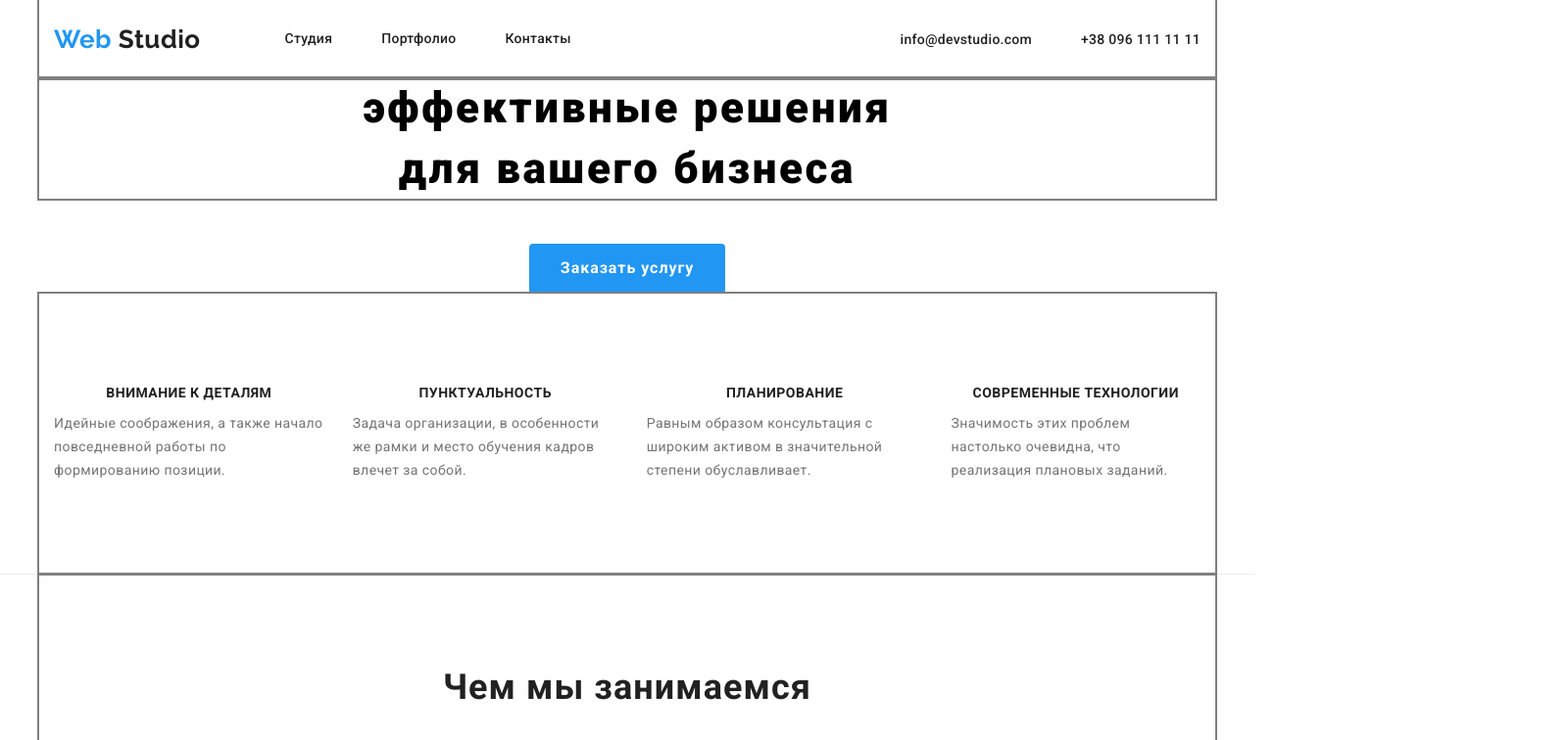
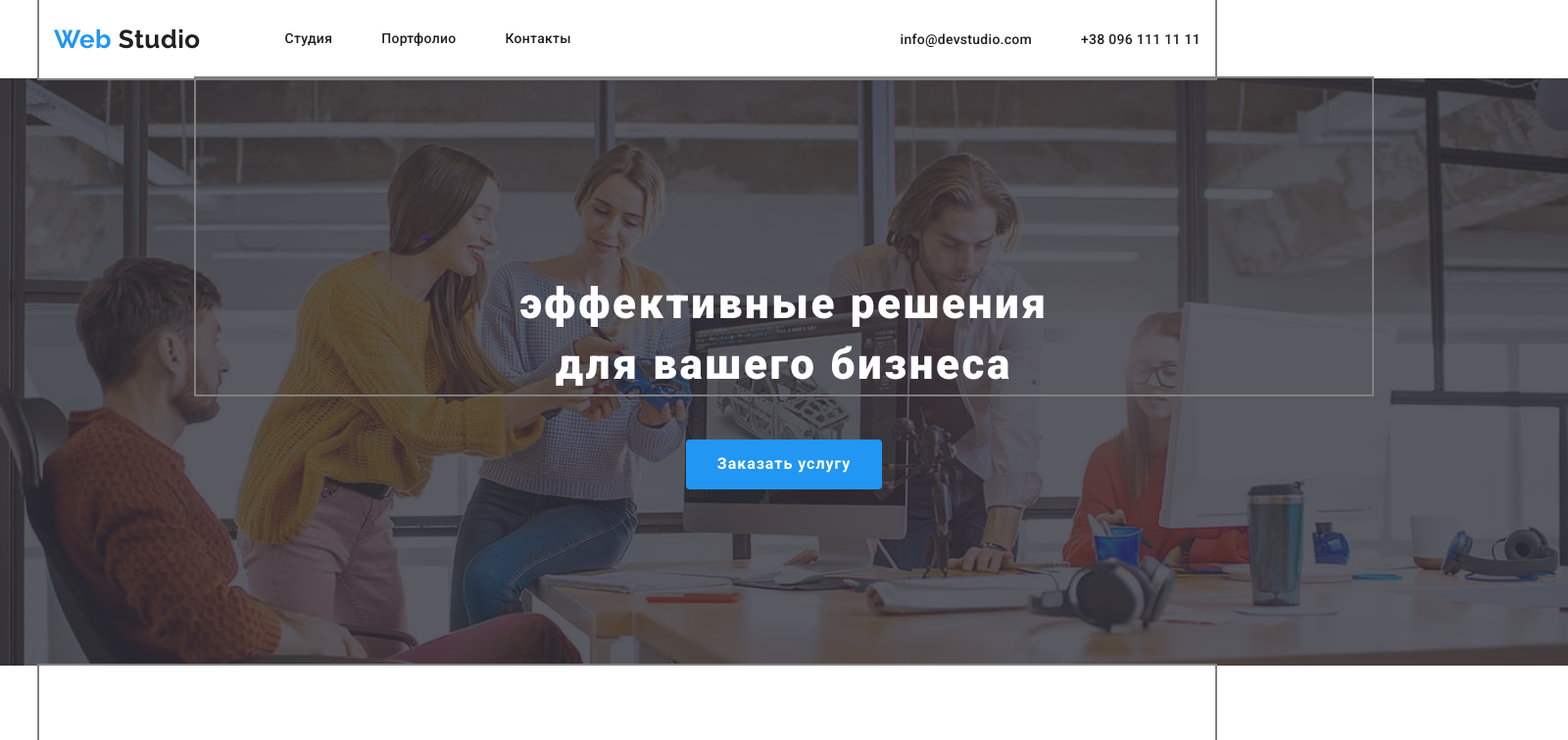
Before and after one commit to AlbertVoieikov/goit-markup-hw-04, a plain HTML site: page index.html in a window 1280 px wide. Shown: the top 756 px of the page at 98% size, 1600 px wide, since content can reach past the window. Drawn offline with nearby package versions, Linux system fonts and the light colour scheme.

Commit message:
hero overlay

```diff
--- a/css/style.css
+++ b/css/style.css
@@ -62,8 +62,6 @@ img {
   display: flex;
   align-items: center;
 }
-
-/* main nav */
 
 .main-nav {
   display: flex;
@@ -139,16 +137,35 @@ img {
 
 /* hero */
 
+.overlay {
+  min-width: 1600px;
+  height: 600px;
+  margin-right: auto;
+  margin-left: auto;
+  /* outline: 1px solid #ccc; */
+  background-color: #000;
+  background-image: linear-gradient(
+      rgba(47, 48, 58, 0.8),
+      rgba(47, 48, 58, 0.8)
+    ),
+    url(../images/header-pctr.jpg);
+  background-repeat: no-repeat;
+  background-size: cover;
+  background-position: center;
+}
+
 .hero-title {
-  margin-top: 0;
+  padding-top: 200px;
+  margin-top: 0px;
   margin-bottom: 46px;
+
   font-weight: 900;
   font-size: 44px;
   line-height: 1.4;
   text-align: center;
   letter-spacing: 0.06em;
 
-  /* color: #FFFFFF; */
+  color: #ffffff;
   /* background-color: cadetblue; */
 }
 
@@ -178,10 +195,12 @@ img {
 }
 
 .hero-link {
-  font-weight: bold;
+  display: flex;
+  padding-bottom: 200px;
+  font-weight: 700;
   font-size: 16px;
   line-height: 1.9;
-  display: flex;
+
   text-align: center;
   letter-spacing: 0.06em;
 }
--- a/index.html
+++ b/index.html
@@ -46,6 +46,7 @@
     <main>
       <div>
         <section>
+          <div class="overlay">
             <div class="container">
               <h1 class="hero-title">
                 эффективные решения <br />
@@ -55,6 +56,7 @@
             <a href="" class="hero-link list"
               ><span class="hero-btn">Заказать услугу</span></a
             >
+          </div>
         </section>
       </div>
       <!--section soft-tech skils-->
```
Also changed, not shown: images/header-pctr.jpg (added). Lines whose indentation alone changed are shown as unchanged.
